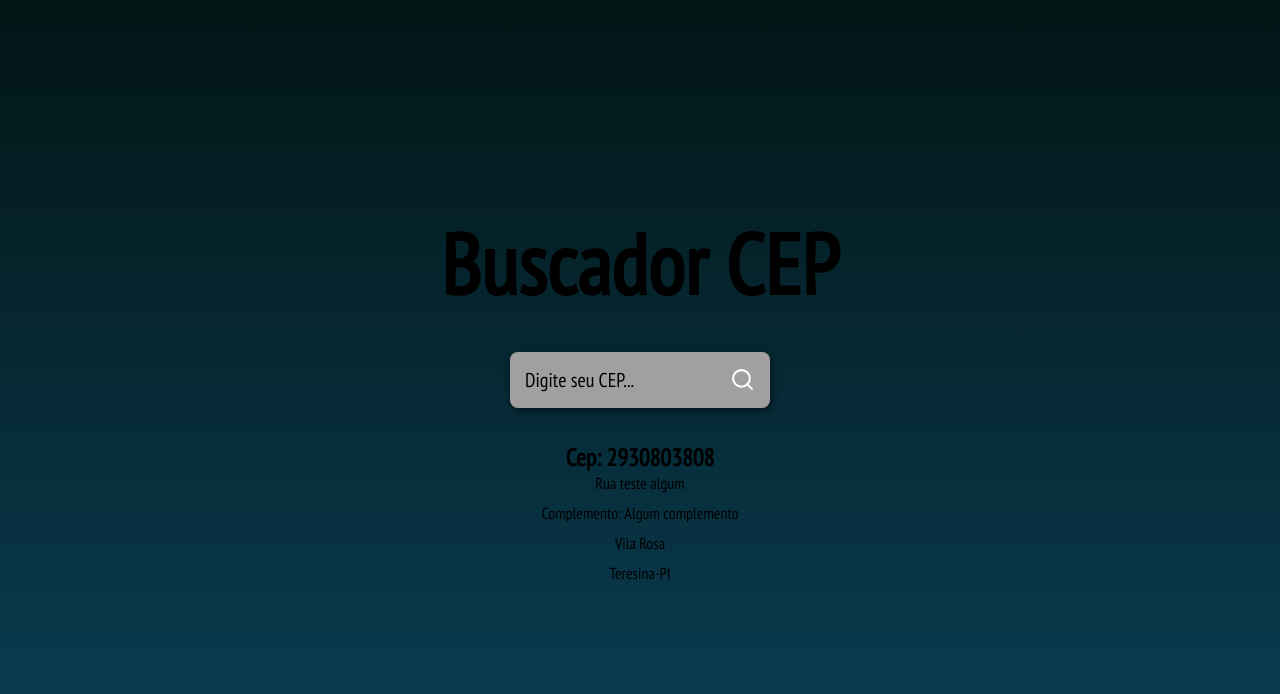
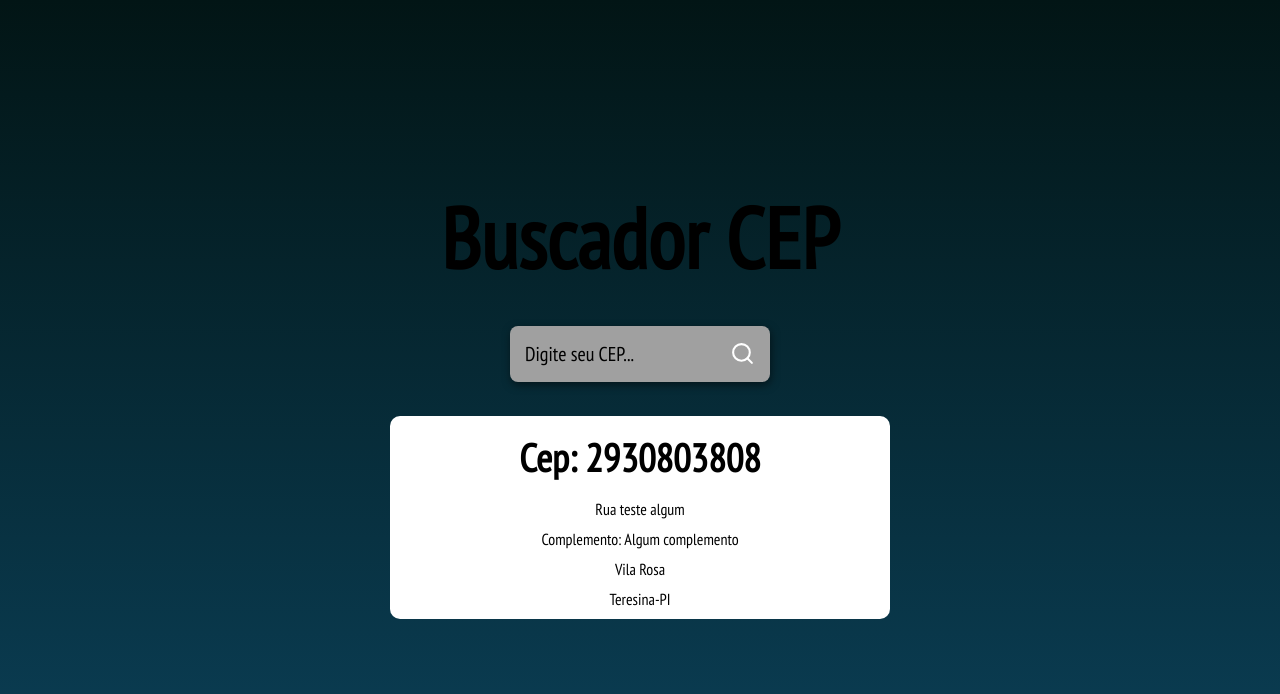
Before and after one commit to Emanuelsyngles/Buscador-CEP, a React (Create React App) app in the folder buscador/: page / in a window 1280 px wide. Shown: the top 694 px of the page. Built offline with nearby package versions, Linux system fonts and the light colour scheme; a web font is replaced by a local one.

Commit message:
Update style.css

```diff
--- a/buscador/src/style.css
+++ b/buscador/src/style.css
@@ -54,9 +54,17 @@
     justify-content: center;
     align-items: center;
     flex-direction: column;
+    background-color: #fff;
+    width: 500px;
+    border-radius: 10px;
 }
 
-span {
+.main h2 {
+    margin: 16px;
+    font-size: 39px;
+}
+
+.main span {
     margin-bottom: 10px;
 }
 
```
